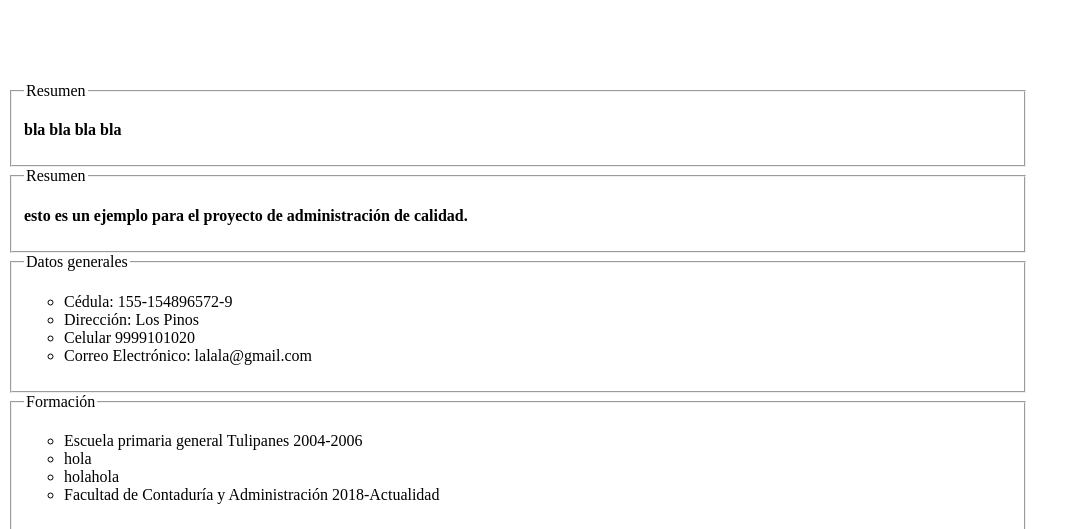
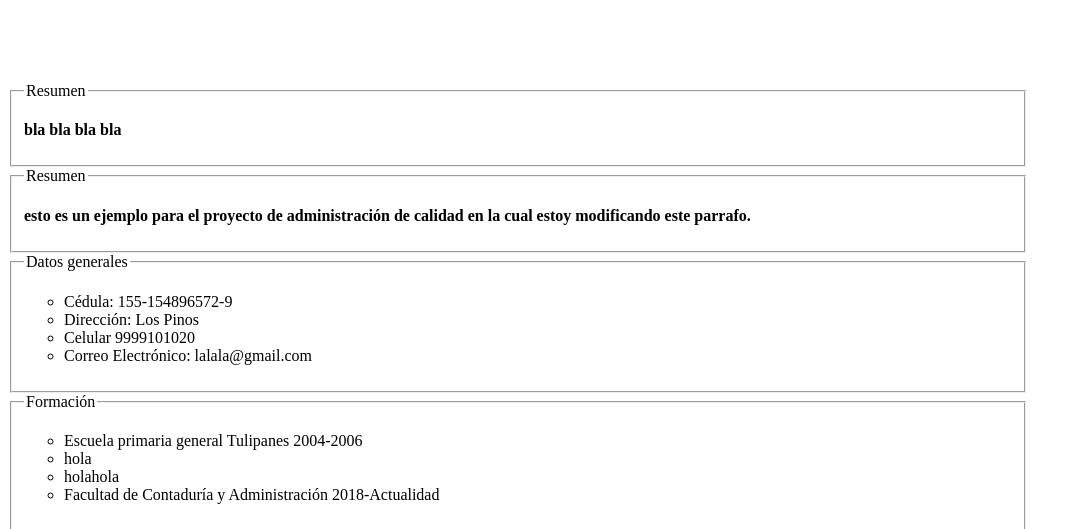
Before and after one commit to kevinadrianperaza/clasegithub, a plain HTML site: page index.html in a window 1280 px wide. Shown: the part 255-784 px from the top of the page, without its empty margins (0-1083 px from the left). Drawn offline with Linux system fonts and the light colour scheme.

Commit message:
actualizacion de index

```diff
--- a/index.html
+++ b/index.html
@@ -34,7 +34,7 @@
 <fieldset>
  <legend>Resumen</legend>
     <p >
-   esto es un ejemplo para el proyecto de administración de calidad.
+   esto es un ejemplo para el proyecto de administración de calidad en la cual estoy modificando este parrafo.
   </p>
 </fieldset>
 
```
